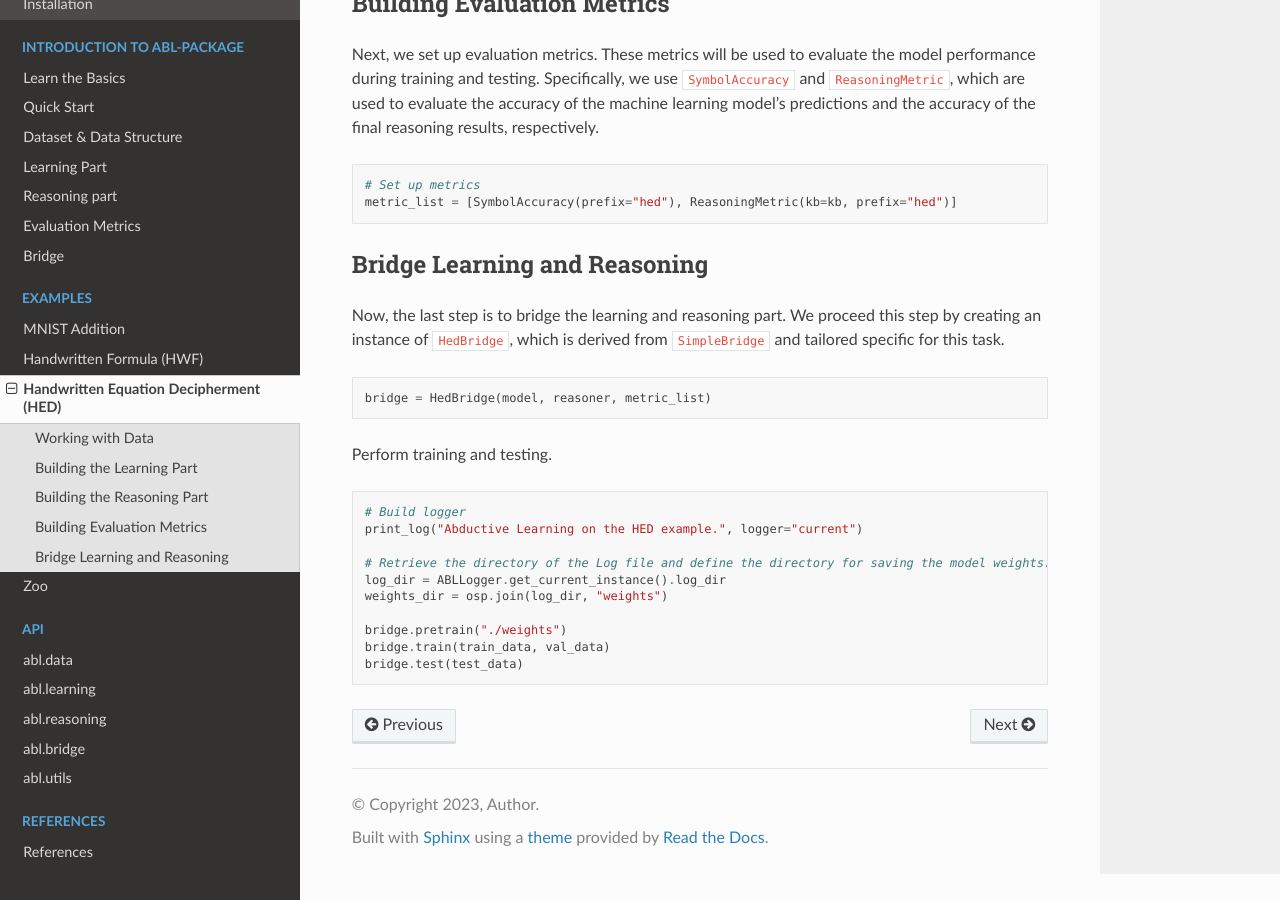
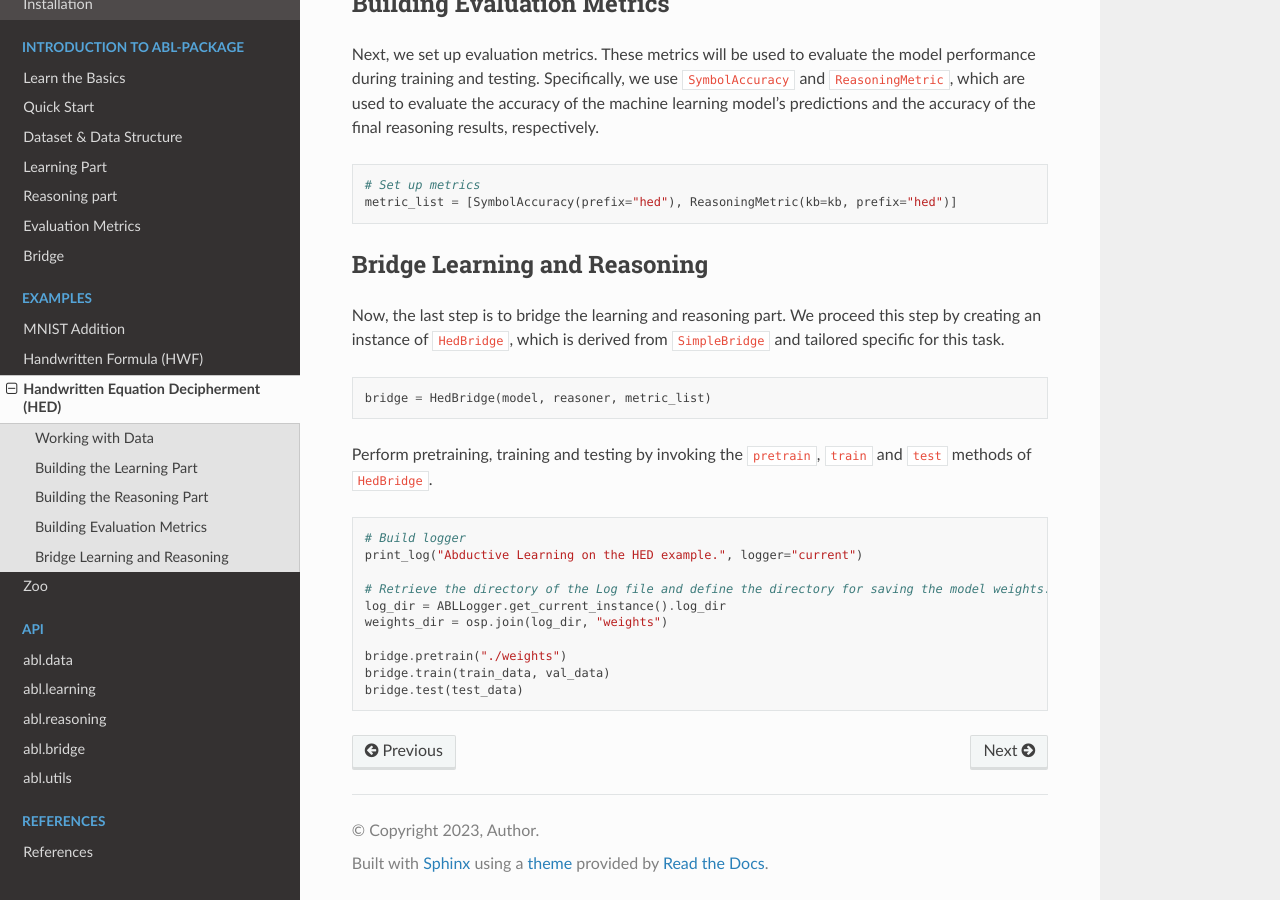
Before and after one commit to AbductiveLearning/ABLkit, a Sphinx documentation site: the page built from docs/Examples/HED.rst, in a window 1280 px wide and 900 px high, scrolled down 4511 px. Built offline with Sphinx 7.4.7 and the Read the Docs theme 2.0.0, drawn with Linux system fonts in a browser that asks for light colours.

Commit message:
[FIX] revise hed

```diff
--- a/docs/Examples/HED.rst
+++ b/docs/Examples/HED.rst
@@ -280,7 +280,7 @@ derived from ``SimpleBridge`` and tailored specific for this task.
 
     bridge = HedBridge(model, reasoner, metric_list)
 
-Perform training and testing.
+Perform pretraining, training and testing by invoking the ``pretrain``, ``train`` and ``test`` methods of ``HedBridge``.
 
 .. code:: ipython3
 
```
Also changed, not shown: 1 other file.
